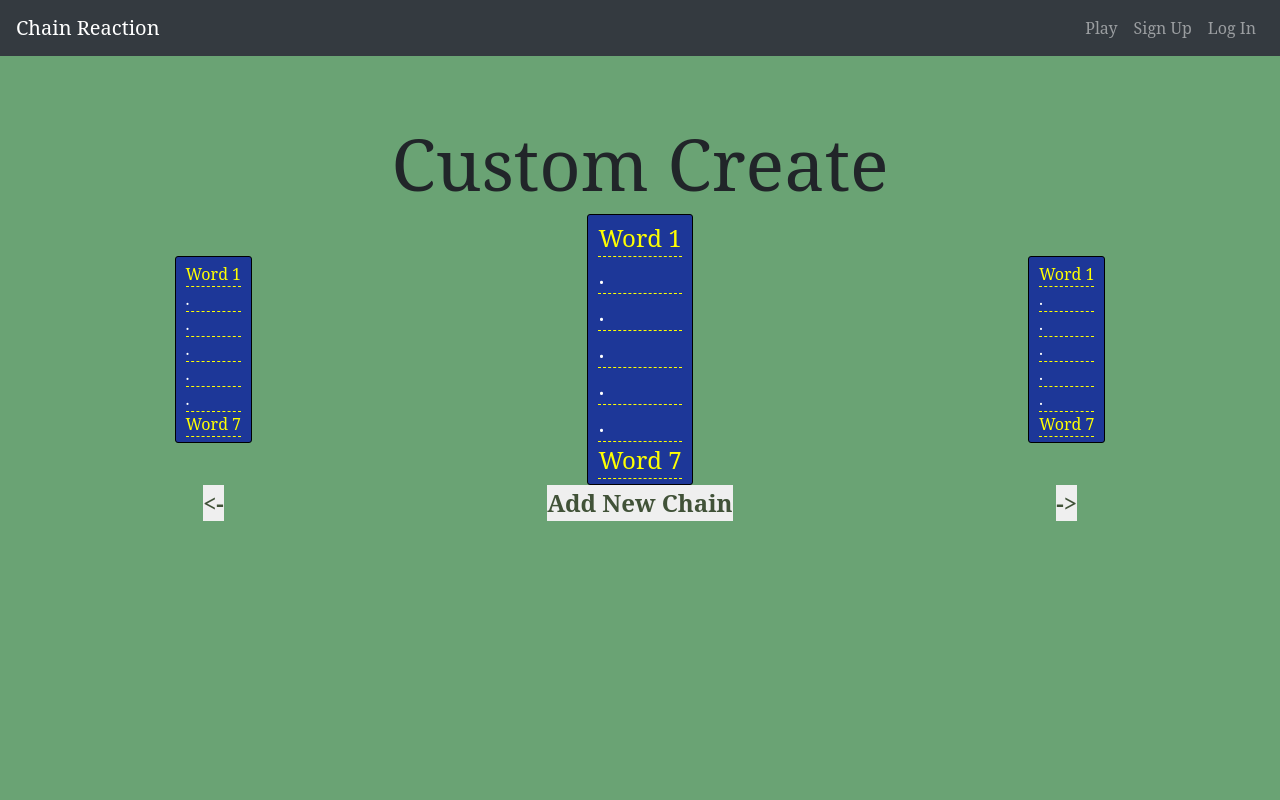
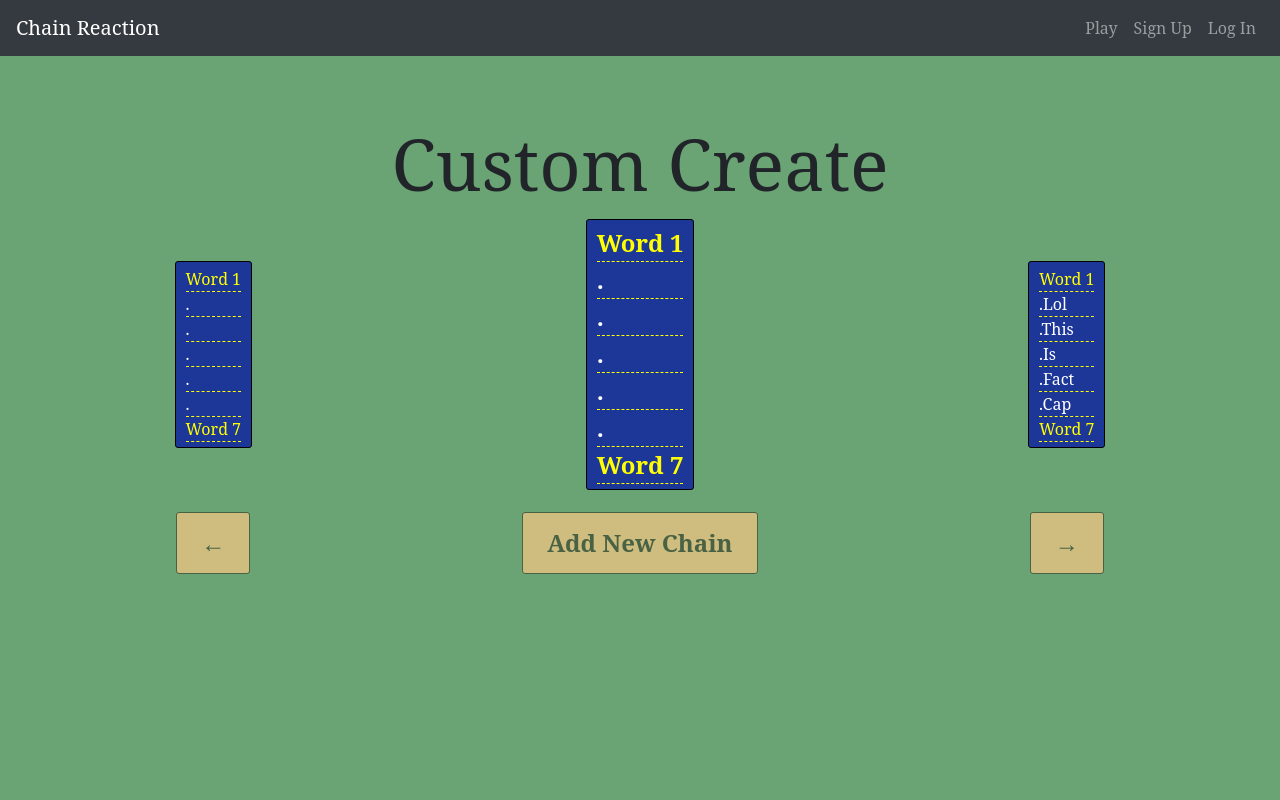
Before and after one commit to swk3st/ChainReaction, a PHP site: page /html/customcreate.html in a window 1280 px wide. Run offline with PHP 8.4, Linux system fonts and the light colour scheme.

Commit message:
Made tweaks to interface

```diff
--- a/css/gameplay.css
+++ b/css/gameplay.css
@@ -4,7 +4,7 @@ body, html{
     margin: 0;
     padding: 0;
     height: 100%;
-    background-color: #ADC698;
+    background: var(--primary-background-color);
 }
 
 * {
@@ -32,7 +32,6 @@ body, html{
 body {
     font-size: 1rem;
     min-height: 100vh;
-    background: var(--primary-background-color);
 }
 
 h1 {
@@ -169,6 +168,7 @@ button.big-button:active {
 }
 
 .custom-create-container {
+    margin-top: 1%;
     display: grid;
     grid-template-columns: 1fr 1fr 1fr;
     align-items: center;
@@ -184,18 +184,12 @@ button.big-button:active {
 .middle-select {
     grid-column: 2 / span 1;
     font-size: 24px;
+    font-weight: bolder;
 }
 
 .right-select {
     grid-column: 3 / span 1;
 }
-
-/* .left-select, .middle-select, .right-select {
-    border: 2px solid black;
-    padding: 1px;
-    background-color: #1d3798;
-    color: white;
-} */
 
 .chain-table {
     display: table;
@@ -223,3 +217,20 @@ td:first-child {
 td:last-child {
     border-bottom: none;
 } */
+
+.direction-button {
+    opacity: 0.8;
+    margin: 5%;
+    padding: 0.5em 1em;
+    background-color: var(--primary-button-color);
+    border-radius: 3px;
+    border: 1px solid var(--colorA);
+}
+
+.direction-button:hover {
+    opacity: 0.9;
+}
+
+.direction-button:active {
+    opacity: 1;
+}
--- a/html/customcreate.html
+++ b/html/customcreate.html
@@ -38,7 +38,7 @@
 </header>
 
 <body>
-<h1> Custom Create </h1>
+<h1 class="big-title"> Custom Create </h1>
 <a href=#>
 </a>
 <div class="custom-create-container">
@@ -67,17 +67,17 @@
   <div class="right-select chain-table">
     <table>
       <tr><td>Word 1</td></tr>
-      <tr><td>.</td></tr>
-      <tr><td>.</td></tr>
-      <tr><td>.</td></tr>
-      <tr><td>.</td></tr>
-      <tr><td>.</td></tr>
+      <tr><td>.lol</td></tr>
+      <tr><td>.this</td></tr>
+      <tr><td>.is</td></tr>
+      <tr><td>.fact</td></tr>
+      <tr><td>.cap</td></tr>
       <tr><td>Word 7</td></tr>
     </table>
   </div>
-  <button class="direction-button"> <- </button>
-  <button>Add New Chain</button>
-  <button class="direction-button"> -> </button>
+  <button class="direction-button">←</button>
+  <button class="direction-button">Add New Chain</button>
+  <button class="direction-button">→</button>
 </div>
 </body>
 </html>
```
